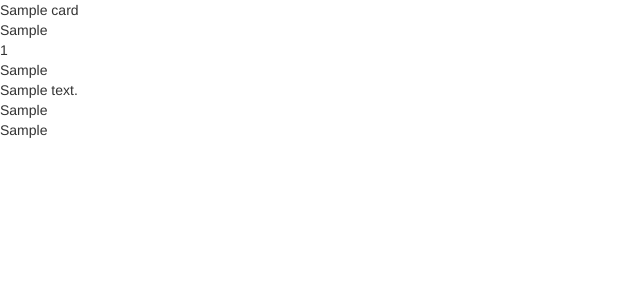
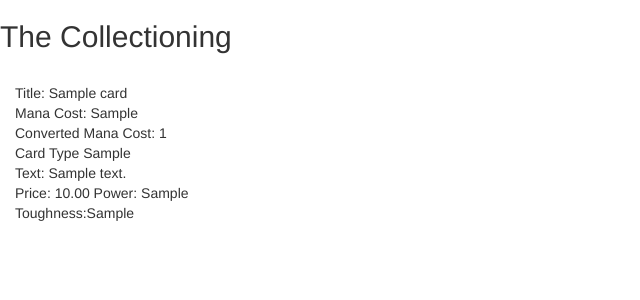
Before and after one commit to ersloss/collectioning, a Django app: page /cards/1/ in a window 1280 px wide. Shown: the top 300 px of the page, without its empty margins (0-640 px from the left). Run offline with Django 3.2, Linux system fonts and the light colour scheme; tables that the repository leaves empty hold one stand-in row (values such as "Sample post"); some libraries are stand-ins or nearby versions.

Commit message:
Card search form, using blocks

```diff
--- /dev/null
+++ b/cards/forms.py
@@ -0,0 +1,5 @@
+from django.forms import Form, CharField
+
+
+class CardSearchForm(Form):
+    query = CharField(max_length=100)
--- a/cards/management/commands/import_card_price.py
+++ b/cards/management/commands/import_card_price.py
@@ -27,6 +27,7 @@ class Command(BaseCommand):
                     except Exception as e:
                         print 'Error setting price to Decimal for card %s: %s' % (needs_price.name, e)
                     else:
+                        print 'Got price for %s' % needs_price
                         needs_price.save()
                 else:
                     print 'Could not get list literal from URL response.'
--- a/cards/urls.py
+++ b/cards/urls.py
@@ -2,6 +2,7 @@ from django.conf.urls import url
 
 from . import views
 
+app_name = 'cards'
 urlpatterns = [
     url(r'^$', views.index, name='index'),
     url(r'^(?P<card_id>\w+)/$', views.card_details, name='card_details'),
--- a/cards/views.py
+++ b/cards/views.py
@@ -5,8 +5,14 @@ from models import Card
 
 def index(request):
     cards_list = Card.objects.all().order_by('name')
+    query = request.GET.get('query')
+
+    if query is not None:
+        cards_list = Card.objects.filter(name__icontains=query).order_by('name')
+
     paginator = Paginator(cards_list, 25)
     page = request.GET.get('page')
+
     try:
         cards = paginator.page(page)
     except PageNotAnInteger:
--- a/collection/forms.py
+++ b/collection/forms.py
@@ -1,13 +1,12 @@
 from django.forms import ModelForm
 
 from collection.models import Collection
-from crispy_forms.helper import FormHelper
+
 
 class NewCollectionForm(ModelForm):
 
     def __init__(self):
         super(NewCollectionForm, self).__init__()
-        self.helper = FormHelper(self)
 
     class Meta:
         model = Collection
--- a/collectioning/settings.py
+++ b/collectioning/settings.py
@@ -37,7 +37,6 @@ INSTALLED_APPS = [
     'django.contrib.sessions',
     'django.contrib.messages',
     'django.contrib.staticfiles',
-    'crispy_forms',
     'cards',
     'collection',
 ]
@@ -130,3 +129,6 @@ STATIC_URL = '/static/'
 
 MEDIA_ROOT = ''
 MEDIA_URL = '/media/'
+
+
+CRISPY_TEMPLATE_PACK = 'bootstrap'
--- a/templates/cards/card_details.html
+++ b/templates/cards/card_details.html
@@ -1,24 +1,17 @@
-<!DOCTYPE html>
-<html lang="en">
-<head>
-    <meta charset="UTF-8">
-    <title>Card Details</title>
-    <!-- Latest compiled and minified CSS -->
-    <link rel="stylesheet" href="https://maxcdn.bootstrapcdn.com/bootstrap/3.3.7/css/bootstrap.min.css">
-    <!-- jQuery library -->
-    <script src="https://ajax.googleapis.com/ajax/libs/jquery/3.1.1/jquery.min.js"></script>
-    <!-- Latest compiled JavaScript -->
-    <script src="https://maxcdn.bootstrapcdn.com/bootstrap/3.3.7/js/bootstrap.min.js"></script>
-</head>
-<body>
-<div class="table-responsive">
-    {{ card.name }}<br>
-    {{ card.mana_cost }}<br>
-    {{ card.cmc }}<br>
-    {{ card.type }}<br>
-    {{ card.text }}<br>
-    {{ card.power }}<br>
-    {{ card.toughness }}
-</div>
-</body>
-</html>
+{% extends 'base.html' %}
+{% block content %}
+    <div class="table-responsive">
+        Title: {{ card.name }}<br>
+        Mana Cost: {{ card.mana_cost }}<br>
+        Converted Mana Cost: {{ card.cmc }}<br>
+        Card Type {{ card.type }}<br>
+        Text: {{ card.text }}<br>
+        {% if card.price %}
+            Price: {{ card.price }}
+        {% endif %}
+        {% if card.power is not None %}
+            Power: {{ card.power }}<br>
+            Toughness:{{ card.toughness }}
+        {% endif %}
+    </div>
+{% endblock %}
```
Also changed, not shown: templates/cards/cards_index.html (+9 -1 lines).
